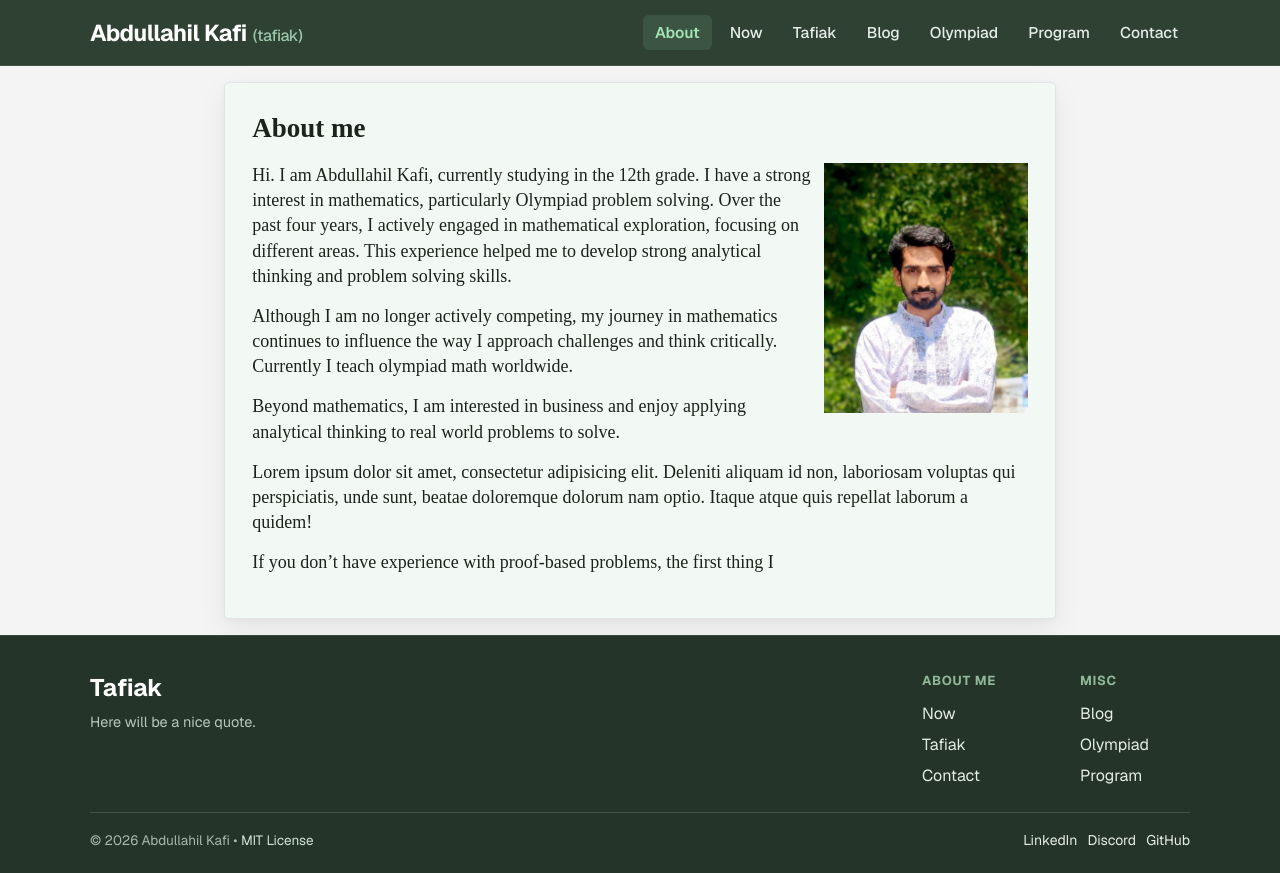
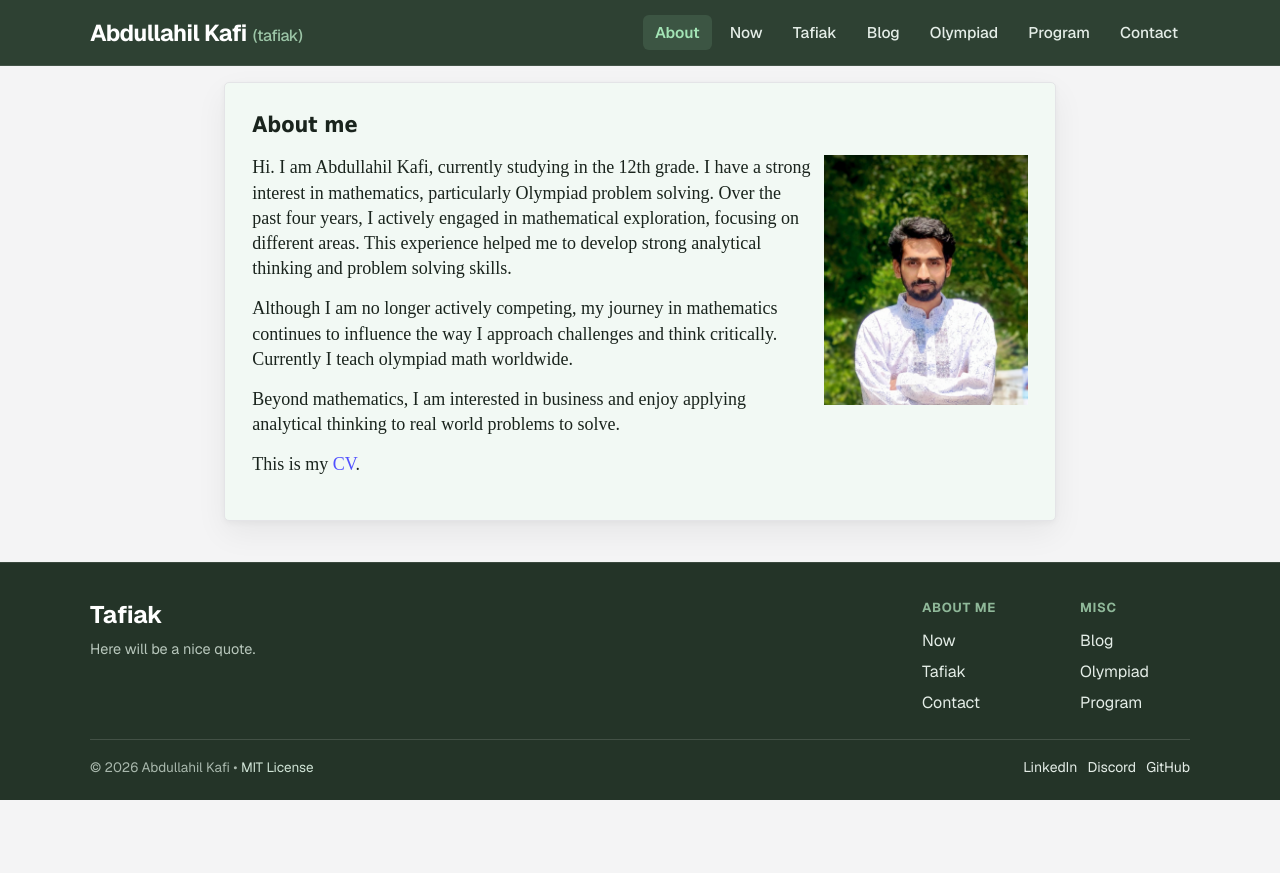
Before and after one commit to Tafi-ak/tafiak-web, a Next.js app: page / in a window 1280 px wide. After the commit the page ends 800 px from the top, so only its background shows below. Built offline with nearby package versions, Linux system fonts and the light colour scheme.

Commit message:
added more

```diff
--- a/src/app/contact/page.tsx
+++ b/src/app/contact/page.tsx
@@ -5,6 +5,6 @@ export const metadata = {
 
 export default function Contact() {
   return (
-    <h1>Contact Us</h1>
+    <h1>Contact me</h1>
   );
 }
--- a/src/app/globals.css
+++ b/src/app/globals.css
@@ -38,6 +38,28 @@ main {
 main p {
   margin: 0.9375rem 0;
 }
+
+main a{
+  color:#5050ff;
+  text-decoration: none;
+}
+
+main a:hover{
+  color: #5050ff;
+  text-decoration: underline;
+}
+
+main h1{
+  font-family: Tahoma, Verdana, Segoe, sans-serif;
+  font-size: 1.35rem;
+}
+
+main h2{
+  font-family: Tahoma, Verdana, Segoe, sans-serif;
+  font-size: 1.1rem;
+}
+
+
 
 /* == HEADER === */
 .header-main {
--- a/src/app/page.tsx
+++ b/src/app/page.tsx
@@ -1,11 +1,11 @@
 import Image from "next/image";
-import mePhoto from "../../public/images/me.jpg"; // Include 'public' in the relative path!
+import mePhoto from "../../public/images/me.jpg";
+import Link from "next/link";
 
 export default function About() {
   return (
     <div>
-      <h2>About me</h2>
-
+      <h1>About me</h1>
       <Image
         src={mePhoto}
         alt="Abdullahil Kafi"
@@ -25,12 +25,18 @@ export default function About() {
       </p>
 
       <p>
-        Lorem ipsum dolor sit amet, consectetur adipisicing elit. Deleniti aliquam id non, laboriosam voluptas qui perspiciatis, unde sunt, beatae doloremque dolorum nam optio. Itaque atque quis repellat laborum a quidem!
+        This is my <a href="/">CV</a>.
       </p>
 
-      <p>
-        If you don’t have experience with proof-based problems, the first thing I
-      </p>
+
+
+
+
+
+
+
+
+
 
       <style>{/* css */`
         .about-photo{
```
